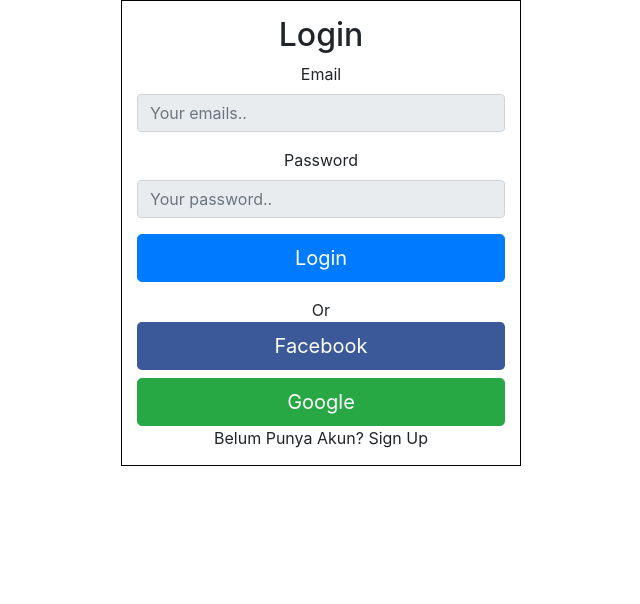
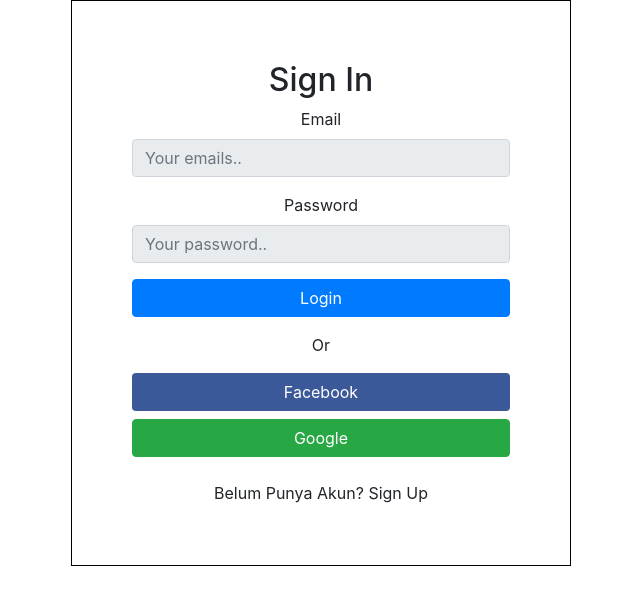
Before and after one commit to fnatic-team/client, a React (Create React App) app: page / in a window 1280 px wide. Shown: the top 604 px of the page, without its empty margins (319-959 px from the left). Built offline with nearby package versions, Linux system fonts and the light colour scheme.

Commit message:
login Page before social login

```diff
--- a/src/pages/Login/Login.js
+++ b/src/pages/Login/Login.js
@@ -5,8 +5,8 @@
 
 const LoginWrapper = styled.div`
   width: 100%;
-  max-width: 400px;
-  padding: 15px;
+  max-width: 500px;
+  padding: 60px;
   margin: auto;
   height: 100%;
   border: 1px black solid;
@@ -16,7 +16,7 @@
   return (
     <div>
       <LoginWrapper>
-        <h2 className="text-center">Login</h2>
+        <h2 className="text-center">Sign In</h2>
         <FormGroup>
           <Label>Email</Label>
           <Input
@@ -37,14 +37,15 @@
             placeholder="Your password.."
           />
         </FormGroup>
-        <button className="btn btn-lg btn-primary btn-block">Login</button>
+        <button className="btn btn-primary btn-block">Login</button>
         <div className="text-center pt-3 ">
-          <span>Or</span>
+          <p>Or</p>
         </div>
-        <button className="btn btn-lg btn-block" style={{backgroundColor:"#3b5998", color:"white"}}>Facebook</button>
-        <button className="btn btn-lg btn-success btn-block">Google</button>
+        <button className="btn  btn-block" style={{backgroundColor:"#3b5998", color:"white"}}>Facebook</button>
+        <button className="btn  btn-success btn-block">Google</button>
         {/* <Google /> */}
         <div className="text-center">
+            <br/>
          <span>Belum Punya Akun? Sign Up</span>
         </div>
       </LoginWrapper>
```
